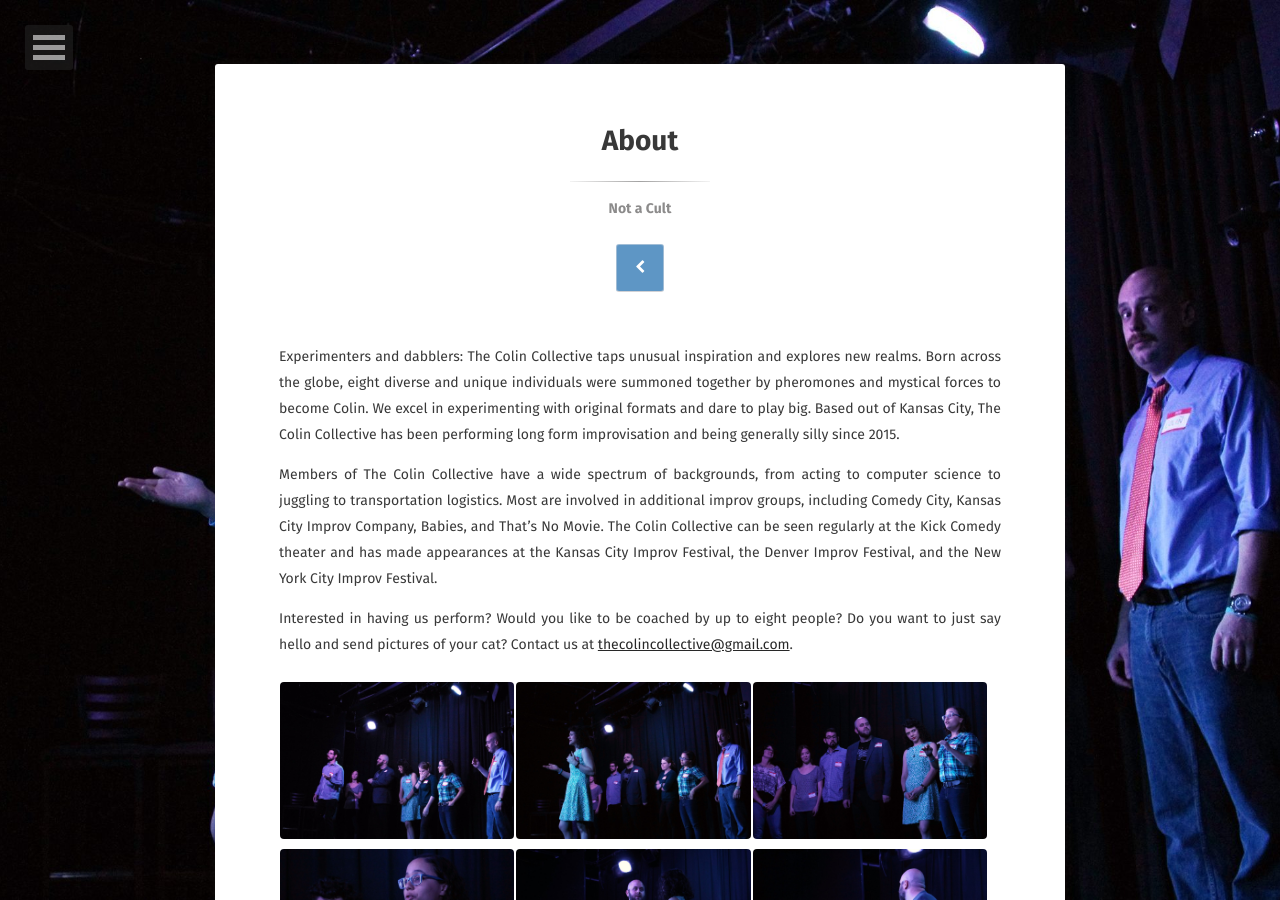
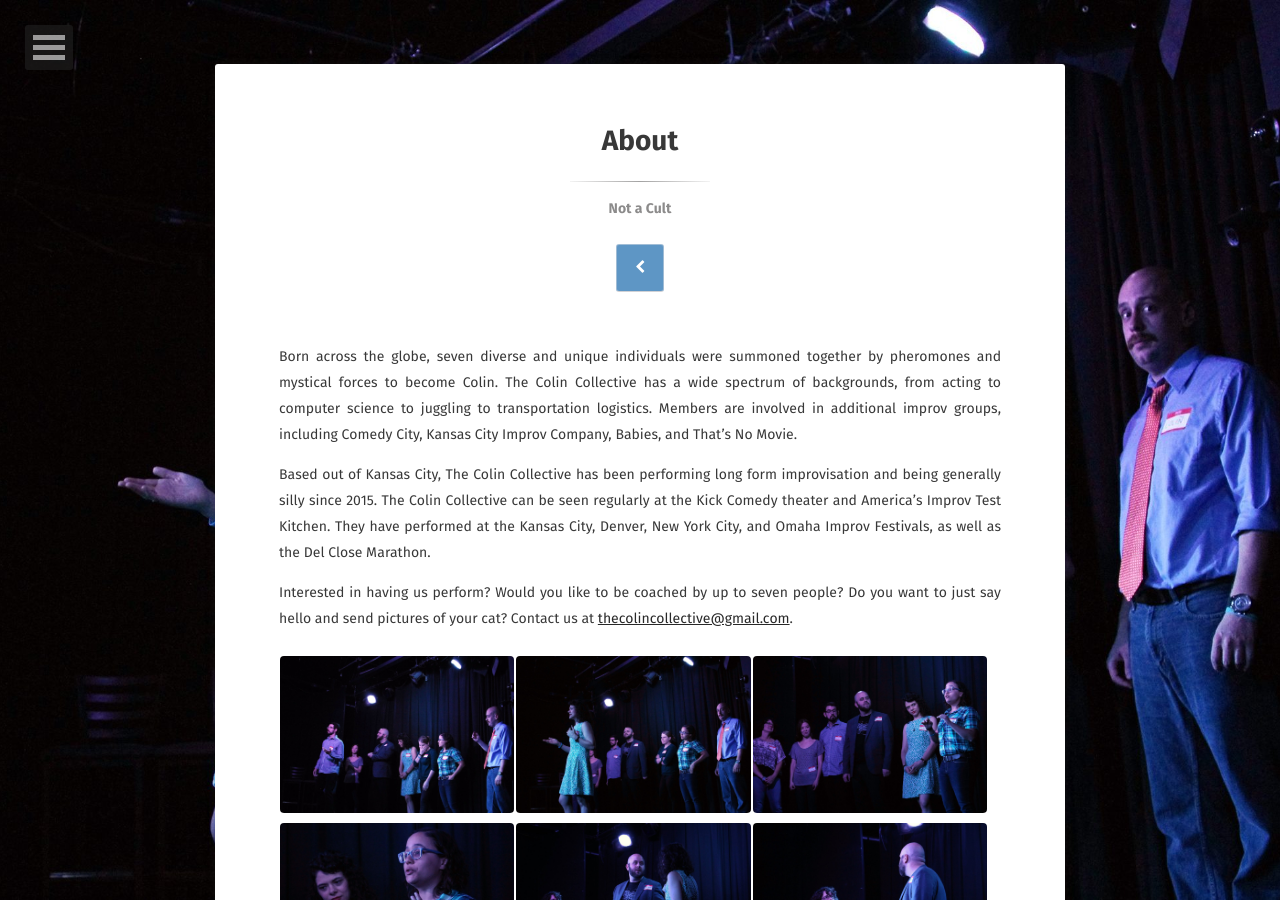
Before and after one commit to lrdodge/thecolincollective, a Jekyll site: the page built from about/index.md, in a window 1280 px wide and 900 px high. Built offline with Jekyll 4.4.1, drawn with Linux system fonts in a browser that asks for light colours; some web fonts are replaced.

Commit message:
Update about page

```diff
--- a/about/index.md
+++ b/about/index.md
@@ -6,11 +6,15 @@ permalink: /about/
 comments: false
 author_footer: false
 ---
-Experimenters and dabblers: The Colin Collective taps unusual inspiration and explores new realms. Born across the globe, eight diverse and unique individuals were summoned together by pheromones and mystical forces to become Colin. We excel in experimenting with original formats and dare to play big. Based out of Kansas City, The Colin Collective has been performing long form improvisation and being generally silly since 2015.
+Born across the globe, seven diverse and unique individuals were summoned together by pheromones and mystical forces to become Colin.
+The Colin Collective has a wide spectrum of backgrounds, from acting to computer science to juggling to transportation logistics.
+Members are involved in additional improv groups, including Comedy City, Kansas City Improv Company, Babies, and That’s No Movie.
 
-Members of The Colin Collective have a wide spectrum of backgrounds, from acting to computer science to juggling to transportation logistics. Most are involved in additional improv groups, including Comedy City, Kansas City Improv Company, Babies, and That’s No Movie. The Colin Collective can be seen regularly at the Kick Comedy theater and has made appearances at the Kansas City Improv Festival, the Denver Improv Festival, and the New York City Improv Festival.
+Based out of Kansas City, The Colin Collective has been performing long form improvisation and being generally silly since 2015.
+The Colin Collective can be seen regularly at the Kick Comedy theater and America's Improv Test Kitchen.
+They have performed at the Kansas City, Denver, New York City, and Omaha Improv Festivals, as well as the Del Close Marathon.
 
-Interested in having us perform? Would you like to be coached by up to eight people? Do you want to just say hello and send pictures of your cat? Contact us at [thecolincollective@gmail.com](mailto:thecolincollective@gmail.com).
+Interested in having us perform? Would you like to be coached by up to seven people? Do you want to just say hello and send pictures of your cat? Contact us at [thecolincollective@gmail.com](mailto:thecolincollective@gmail.com).
 
 {% capture images %}
     {% for photo in site.data.photos %}
```
